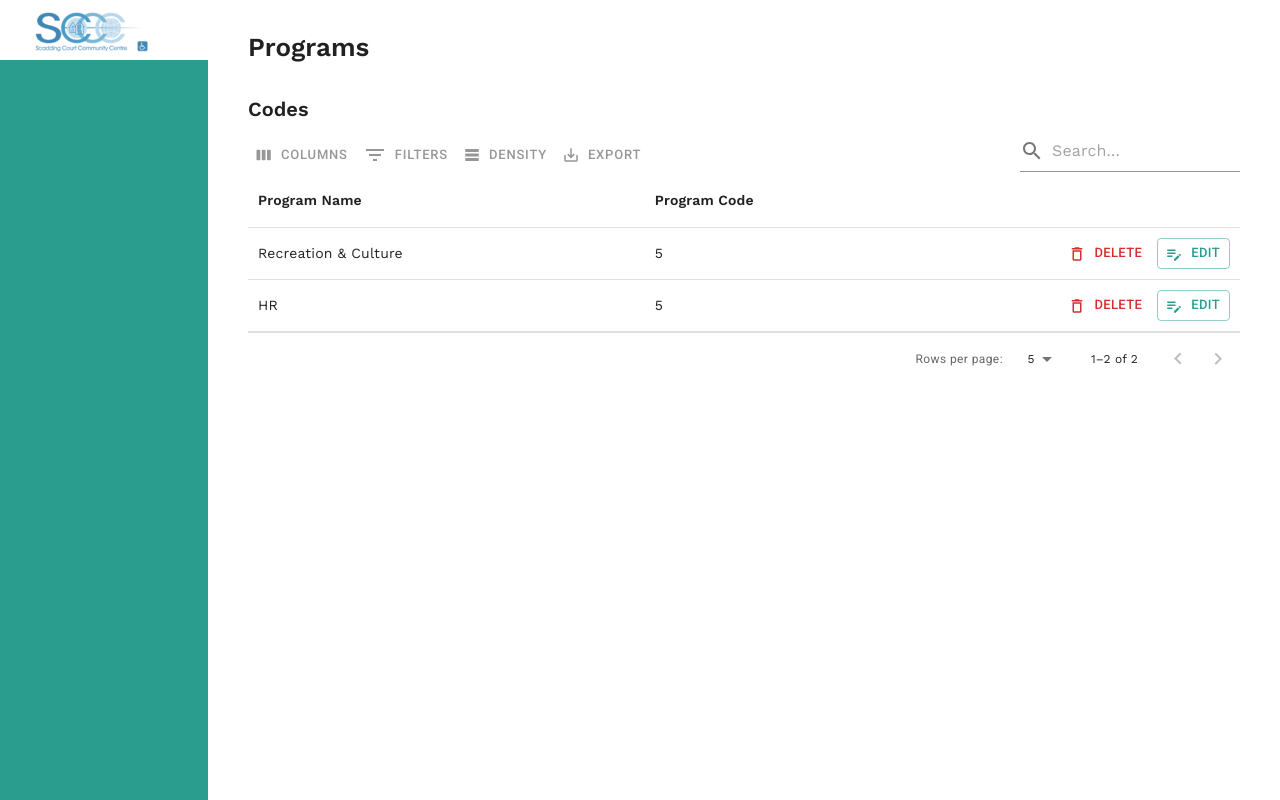
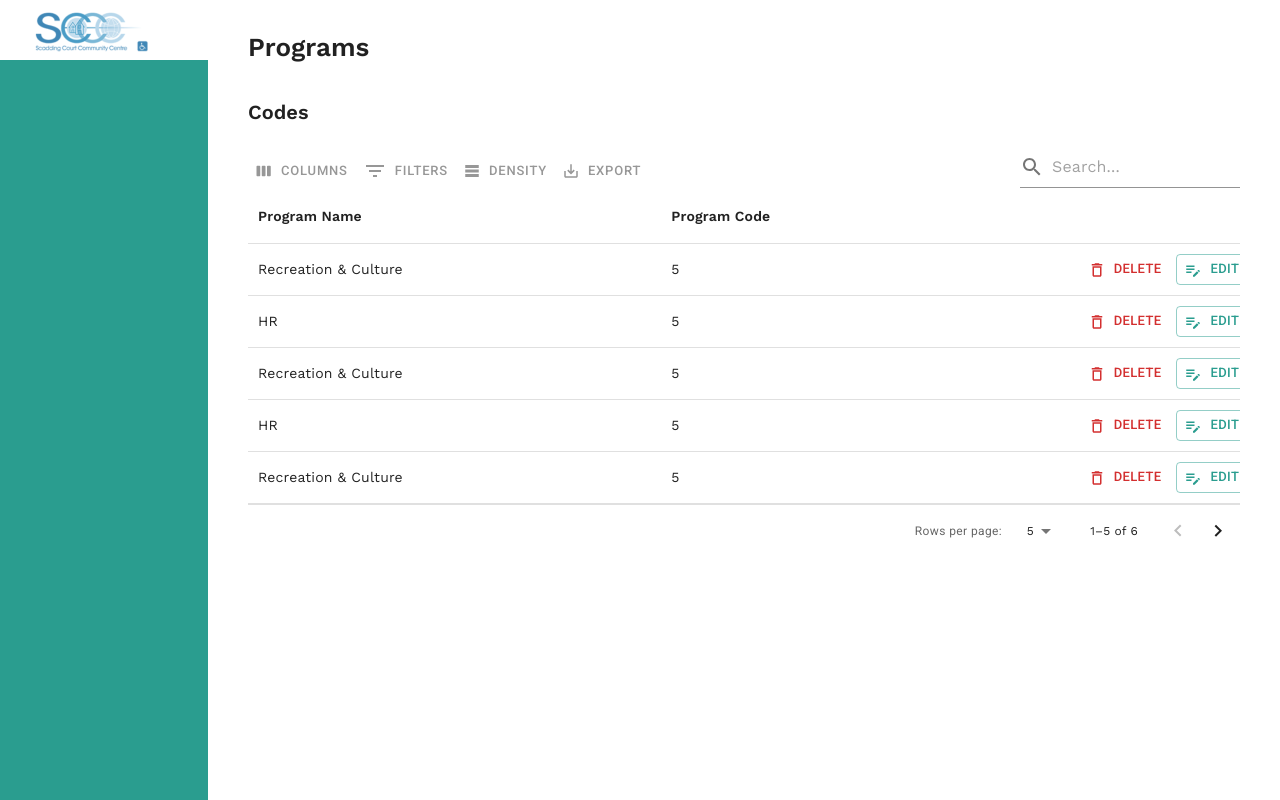
Before and after one commit to Idea-Theorem/sccc-budget-planner-fe, a React (Vite) app: page /program-head/program-codes in a window 1280 px wide. Built offline with nearby package versions, Linux system fonts and the light colour scheme.

Commit message:
delet model layout

```diff
--- /dev/null
+++ b/src/models/DeleteModal/index.tsx
@@ -0,0 +1,105 @@
+import Typography from "@mui/material/Typography";
+import Box from "@mui/material/Box";
+import { styled } from "@mui/material/styles";
+import Stack from "@mui/material/Stack";
+import Button from "@mui/material/Button";
+import Check from "@mui/icons-material/Check";
+import Clear from "@mui/icons-material/Clear";
+import Modal from "@mui/material/Modal";
+
+const DepartmentInfoArea = styled(Box)(({ theme }) => ({
+  background: theme.palette.background.default,
+  width: "100%",
+  padding: "27px 40px",
+  boxShadow: "0px 2px 4px rgba(0, 0, 0, 0.1)",
+  maxWidth: "427px",
+  margin: "0 auto",
+  overflow: "auto",
+  transform: "translateY(-50%)",
+  top: "50%",
+  position: "relative",
+
+  "& .MuiTypography-h6": {
+    color: "#000",
+    fontFamily: "Work Sans",
+    fontSize: "20px",
+    fontWeight: "600",
+    margin: "0 0 25px",
+  },
+
+  "& .secondaryRow": {
+    paddingTop: "29px",
+  },
+
+  "& .formButtons": {
+    marginTop: "6px",
+    paddingBottom: "5px",
+
+    "& .MuiButtonBase-root": {
+      textTransform: "capitalize",
+    },
+  },
+}));
+
+interface IDeleteModal {
+  heading?: string;
+  subheading?: string;
+  handleClose: () => void;
+  open: boolean;
+}
+
+const DeleteModal: React.FC<IDeleteModal> = ({
+  heading,
+  handleClose,
+  open,
+}) => {
+  return (
+    <Modal
+      open={open}
+      onClose={handleClose}
+      aria-labelledby="modal-modal-title"
+      aria-describedby="modal-modal-description"
+    >
+      <DepartmentInfoArea>
+        <Box>
+          <Typography variant="h6">{heading}</Typography>
+        </Box>
+        <Stack
+          className="formButtons"
+          direction="row"
+          justifyContent="flex-end"
+          alignItems="center"
+          gap="10px"
+        >
+          <Stack
+            className="formButtons"
+            direction="row"
+            justifyContent="flex-end"
+            alignItems="center"
+            gap="10px"
+          >
+            <Button
+              variant="text"
+              color="error"
+              size="medium"
+              startIcon={<Clear />}
+              onClick={handleClose}
+            >
+              Cancel
+            </Button>
+            <Button
+              variant="outlined"
+              color="primary"
+              size="medium"
+              startIcon={<Check />}
+            >
+              Yes
+            </Button>
+          </Stack>
+        </Stack>
+      </DepartmentInfoArea>
+    </Modal>
+  );
+};
+
+export default DeleteModal;
--- a/src/models/HrDepartment/index.tsx
+++ b/src/models/HrDepartment/index.tsx
@@ -135,12 +135,12 @@ const DepartmentInfo: React.FC<IDepartmentInfo> = ({ heading, subheading,  handl
       <Box>
         <Typography className="subtitle">{subheading}</Typography>
         <Grid container spacing={4}>
-          <Grid item xs={12}>
+          <Grid item xs={6}>
             <TextFields variant="standard" label="Department Name" />
           </Grid>
-          {/* <Grid item xs={6}>
+          <Grid item xs={6}>
             <TextFields variant="standard" label="Employee Count" />
-          </Grid> */}
+          </Grid>
         </Grid>
       </Box>
       <Stack
--- a/src/pages/Components/HRComponents/HRTable/index.tsx
+++ b/src/pages/Components/HRComponents/HRTable/index.tsx
@@ -5,6 +5,8 @@ import InputSearch from "../../../../components/Input";
 import DeleteOutlineIcon from "@mui/icons-material/DeleteOutline";
 import EditNoteIcon from "@mui/icons-material/EditNote";
 import { Button, Stack } from "@mui/material";
+import { useState } from "react";
+import DeleteModal from "../../../../models/DeleteModal";
 const StyledBox = styled(Box)(({ theme }) => ({
   "&.mainTableBlock": {
     width: "100%",
@@ -166,6 +168,7 @@ const HRTableComponent: React.FC<HRTableProps> = ({ onEdit }) => {
             color="error"
             size="small"
             startIcon={<DeleteOutlineIcon />}
+            onClick={()=>setIsOpen(true)}
           >
             Delete
           </Button>
@@ -181,13 +184,12 @@ const HRTableComponent: React.FC<HRTableProps> = ({ onEdit }) => {
         </Stack>
       ),
     },
-    // {
-    //   field: "",
-    //   headerName: "",
-    //   sortable: false,
-    //   editable: false,
-    //   flex: 1,
   ];
+
+  const [isOpen, setIsOpen] =useState(false)
+  const closeModel =()=>{
+    setIsOpen(false)
+  }
   return (
     <>
       <StyledBox className="mainTableBlock">
@@ -205,6 +207,7 @@ const HRTableComponent: React.FC<HRTableProps> = ({ onEdit }) => {
           slots={{ toolbar: GridToolbar }}
         />
       </StyledBox>
+      <DeleteModal open={isOpen} handleClose={closeModel} heading="Are you sure you want to delete?"/>
     </>
   );
 };
--- a/src/pages/Components/HRComponents/HRTabs/index.tsx
+++ b/src/pages/Components/HRComponents/HRTabs/index.tsx
@@ -26,6 +26,7 @@ const AppHuman = styled(Box)(({ theme }) => ({
   },
   ".MuiTypography-h6": {
     color: theme.palette.common.blackshades["4p"],
+    letterSpacing: "0.4px",
   },
   ".MuiButton-root": {
     textTransform: "capitalize",
--- a/src/pages/Dashboards/ProgramHead/program-setting.tsx
+++ b/src/pages/Dashboards/ProgramHead/program-setting.tsx
@@ -13,7 +13,7 @@ const StyledBox = styled(Box)(({}) => ({
   },
 
   "& .MuiDataGrid-toolbarContainer": {
-    marginBottom: "10px",
+    marginBottom: "1px",
 
     "& .MuiButtonBase-root": {
       fontSize: "13px",
@@ -21,11 +21,11 @@ const StyledBox = styled(Box)(({}) => ({
     },
   },
   ".MuiTypography-h3": {
-    margin: " 0 0 30px",
+    margin: " 0 0 33px",
   },
 
   ".MuiTypography-h6": {
-    margin: " 0 0 10px",
+    margin: " 0 0 23px",
   },
 }));
 const StyleDataGrid = styled(DataGrid)(({ theme }) => ({
--- a/src/pages/Dashboards/ProgramHead/programCodes.tsx
+++ b/src/pages/Dashboards/ProgramHead/programCodes.tsx
@@ -12,11 +12,11 @@ const StyledBox = styled(Box)(({ theme }) => ({
   },
 
   ".MuiTypography-h3": {
-    margin: " 0 0 30px",
+    margin: " 0 0 33px",
   },
 
   ".MuiTypography-h6": {
-    margin: " 0 0 10px",
+    margin: " 0 0 23px",
   },
 
   "& .MuiDataGrid-toolbarContainer": {
@@ -119,13 +119,31 @@ const rows = [
     id: 1,
     departmentName: "Recreation & Culture",
     status: "5",
-    lYearBudget: "02-Mar-2024",
   },
   {
     id: 2,
     departmentName: "HR",
     status: "5",
-    lYearBudget: "02-Mar-2024",
+  },
+  {
+    id: 3,
+    departmentName: "Recreation & Culture",
+    status: "5",
+  },
+  {
+    id: 4,
+    departmentName: "HR",
+    status: "5",
+  },
+  {
+    id: 5,
+    departmentName: "Recreation & Culture",
+    status: "5",
+  },
+  {
+    id: 6,
+    departmentName: "HR",
+    status: "5",
   },
 ];
 interface HRTableProps {
@@ -150,7 +168,7 @@ const HRTableComponent: React.FC<HRTableProps> = ({ onEdit }) => {
     {
       field: "buttonsColumn",
       headerName: "",
-      flex: 0.5,
+      flex: 0.4,
       renderCell: () => (
         <Stack
           direction="row"
--- a/src/pages/Dashboards/SuperAdmin/HREmployees/index.tsx
+++ b/src/pages/Dashboards/SuperAdmin/HREmployees/index.tsx
@@ -13,9 +13,11 @@ const StyledBox = styled(Box)(() => ({
 
   "& .hrBlockTitle": {
     fontSize: "26px",
+    lineHeight: "32.11px",
     fontweight: "600",
     fontFamily: "Work Sans,sans-serif",
     margin: "-4px 0 10px",
+    letterSpacing: "0.25px",
   },
 
   "& .MuiTabs-flexContainer": {
@@ -62,7 +64,9 @@ const tabNames = ["Employees", "Departments", "Community Centres"];
 const HREmployeees: React.FC<SuperAdminProps> = () => {
   return (
     <StyledBox className="appContainer">
-      <Typography className="hrBlockTitle" >HR (Human Resources) </Typography>
+      <Typography className="hrBlockTitle" variant="h3">
+        HR (Human Resources)
+      </Typography>
 
       <TabsComponent tabNames={tabNames} />
     </StyledBox>
```
Also changed, not shown: src/pages/Components/index.tsx (+1 -12 lines).
